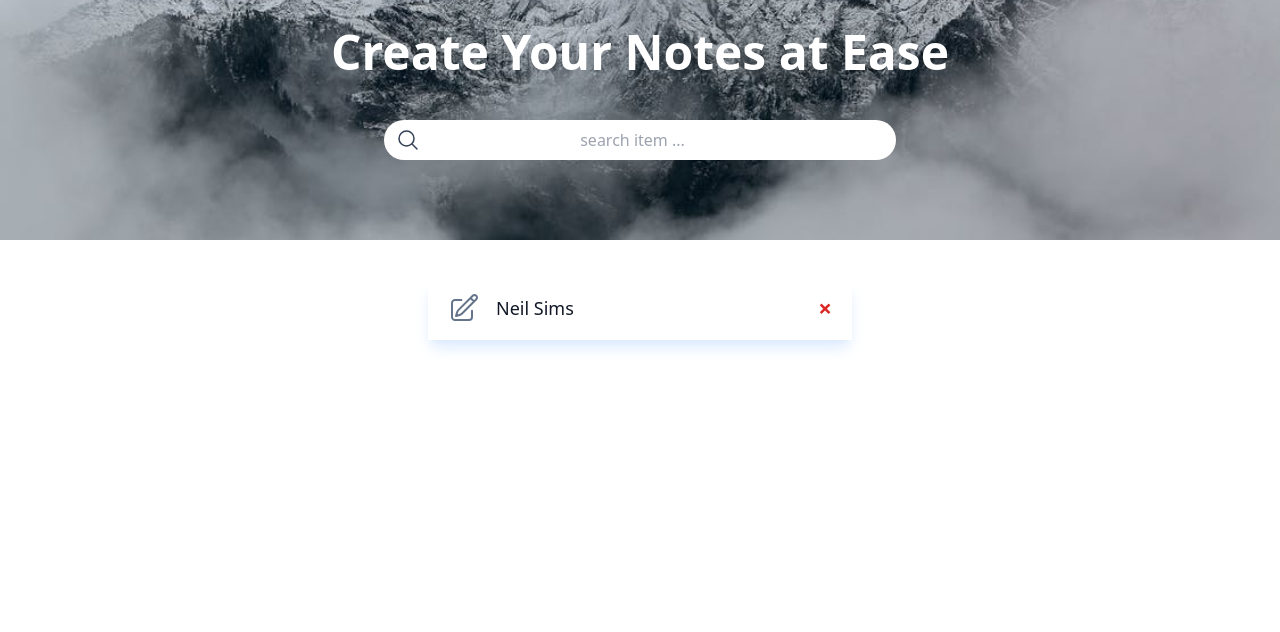
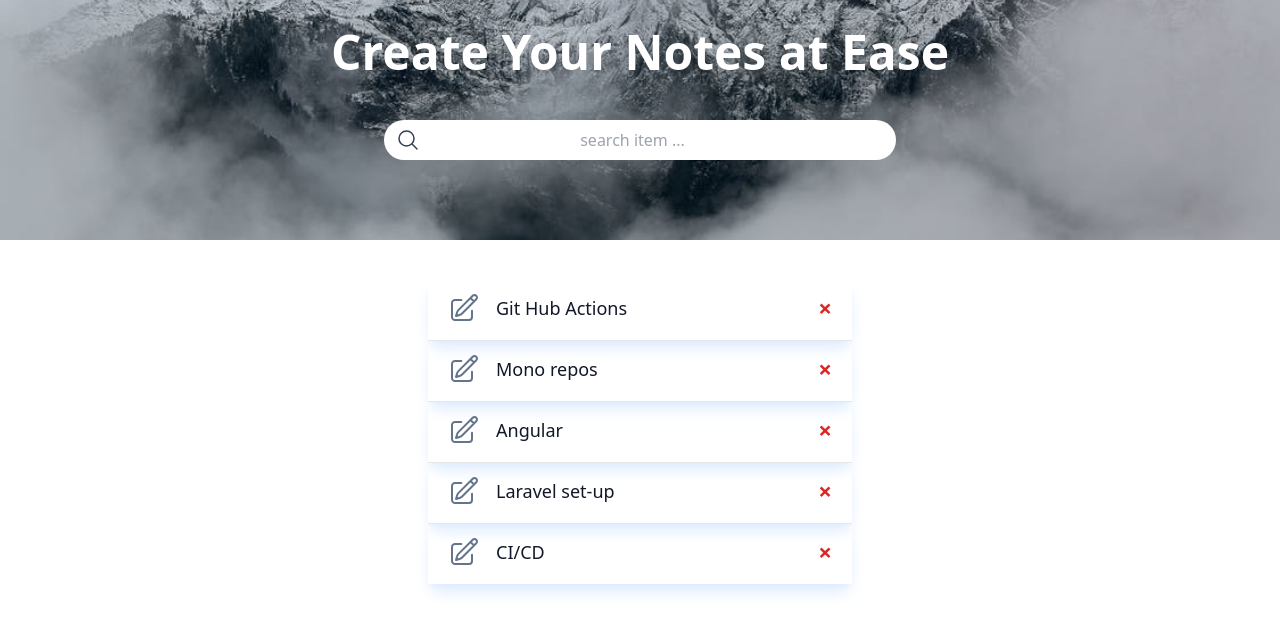
Before and after one commit to mananuf/Angular_Note_App, an Angular app: page / in a window 1280 px wide. Shown: the top 632 px of the page. Built offline with nearby package versions, Linux system fonts and the light colour scheme.

Commit message:
binds data from mock-notes to template

```diff
--- a/src/app/Components/note/note.component.html
+++ b/src/app/Components/note/note.component.html
@@ -11,7 +11,10 @@
 
   <div class="container flex justify-center mx-auto p-3 my-7 max-w-md">
     <ul class="w-full divide-y divide-gray-200 dark:divide-gray-700">
-      <li class="py-3 sm:pb-4 shadow-lg shadow-blue-100 px-5">
+      <li
+        *ngFor="let note of notes"
+        class="py-3 sm:pb-4 shadow-lg shadow-blue-100 px-5"
+      >
         <div class="flex items-center space-x-4">
           <div class="flex-shrink-0">
             <svg
@@ -29,13 +32,13 @@
               />
             </svg>
           </div>
-          <div class="flex-1">
+          <a class="flex-1" href="">
             <p
-              class="text-lg font-medium text-gray-900 truncate dark:text-white"
+              class="text-lg text-clip overflow-hidden font-medium text-gray-900 truncate dark:text-white"
             >
-              Neil Sims
+              {{ note.title }}
             </p>
-          </div>
+          </a>
           <div
             class="inline-flex items-center text-2xl cursor-pointer font-semibold text-red-600 dark:text-white"
           >
```
